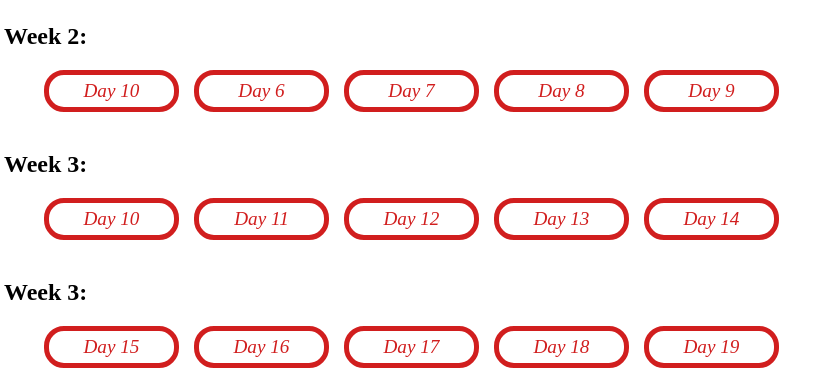
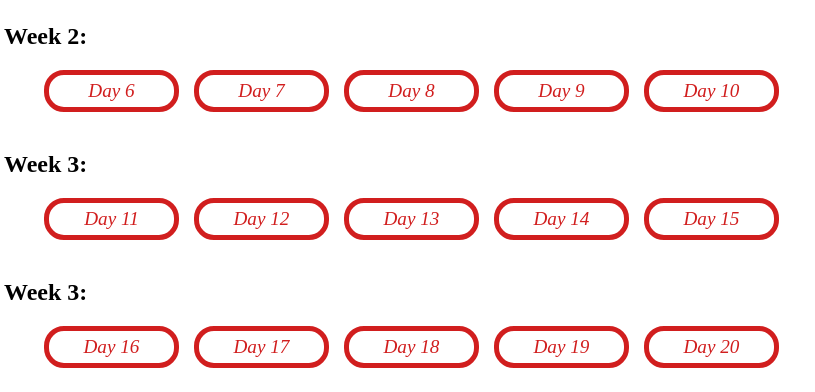
Before and after one commit to Mazen-Zaki/ITI_tasks, a plain HTML site: page index.html in a window 1280 px wide. Shown: the part 701-1093 px from the top of the page, 241-1056 px from the left. Drawn offline with Linux system fonts and the light colour scheme.

Commit message:
Update index.html

```diff
--- a/index.html
+++ b/index.html
@@ -113,11 +113,11 @@ a{
 
         <h2>Week 2:</h2>
             <ul class="detalis">
-                <li><a href="https://drive.google.com/drive/folders/1oQxgjebiAEIIuPpV5GBL2LljWCoFVRbd" target="_blank"target="_blank">Day 10</a></li>
                 <li><a href="https://drive.google.com/drive/folders/1VJtUsvTwMIM4Vop_LFMlqwAV7QugcdrP"target="_blank">Day 6</a></li>
                 <li><a href="https://drive.google.com/drive/folders/1ILP_4571Y1RN3ya7aE29i7Pf6Mqvn3jn"target="_blank">Day 7</a></li>
                 <li><a href="https://drive.google.com/drive/folders/1ILP_4571Y1RN3ya7aE29i7Pf6Mqvn3jn"target="_blank">Day 8</a></li>
                 <li><a href="https://drive.google.com/drive/folders/1VkF0C8zIeb6oGjTGkpOJWYcyGT3sZgCZ"target="_blank">Day 9</a></li>
+                <li><a href="https://drive.google.com/drive/folders/1oQxgjebiAEIIuPpV5GBL2LljWCoFVRbd"target="_blank">Day 10</a></li>
             </ul>
 
     </div>
@@ -125,11 +125,11 @@ a{
 
         <h2>Week 3:</h2>
             <ul class="detalis">
-                <li><a href="https://drive.google.com/drive/folders/1P5o70exDGJJE6Le6jz8T3p341AahOlz-"target="_blank">Day 10</a></li>
                 <li><a href="https://drive.google.com/drive/folders/1ZFWFyjmlcBFgu8iXRB5moyQjiymsOJoE"target="_blank">Day 11</a></li>
                 <li><a href="https://drive.google.com/drive/folders/1FvsZotIUE0FJ96NRuabaGqcPsfC4q1VF"target="_blank">Day 12</a></li>
                 <li><a href="https://drive.google.com/drive/folders/1KDSpoiu8_-O68a-l7MNgP98W5CebpkFh"target="_blank">Day 13</a></li>
                 <li><a href="https://drive.google.com/drive/folders/1A1SWX-Ol-CSaaPoY4Nevbw1yGrpTcOtc"target="_blank">Day 14</a></li>
+                <li><a href="https://drive.google.com/drive/folders/1P5o70exDGJJE6Le6jz8T3p341AahOlz-"target="_blank">Day 15</a></li>
             </ul>
 
     </div>
@@ -137,11 +137,11 @@ a{
 
         <h2>Week 3:</h2>
             <ul class="detalis">
-                <li><a href="https://drive.google.com/drive/folders/1P5o70exDGJJE6Le6jz8T3p341AahOlz-"target="_blank">Day 15</a></li>
                 <li><a href="https://drive.google.com/drive/folders/1ZFWFyjmlcBFgu8iXRB5moyQjiymsOJoE"target="_blank">Day 16</a></li>
                 <li><a href="https://drive.google.com/drive/folders/1FvsZotIUE0FJ96NRuabaGqcPsfC4q1VF"target="_blank">Day 17</a></li>
                 <li><a href="https://drive.google.com/drive/folders/1KDSpoiu8_-O68a-l7MNgP98W5CebpkFh"target="_blank">Day 18</a></li>
                 <li><a href="https://drive.google.com/drive/folders/1A1SWX-Ol-CSaaPoY4Nevbw1yGrpTcOtc"target="_blank">Day 19</a></li>
+                <li><a href="https://drive.google.com/drive/folders/1P5o70exDGJJE6Le6jz8T3p341AahOlz-"target="_blank">Day 20</a></li>
             </ul>
 
     </div>
```
